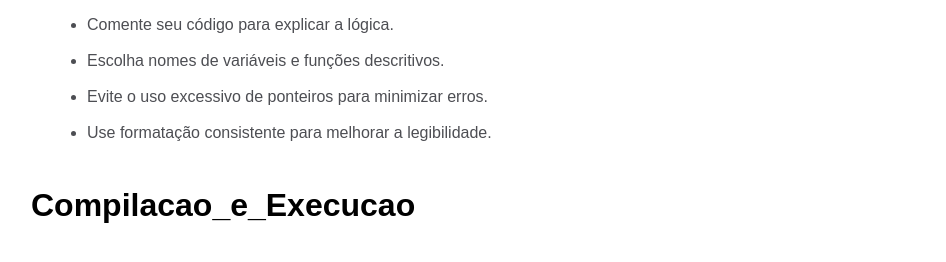
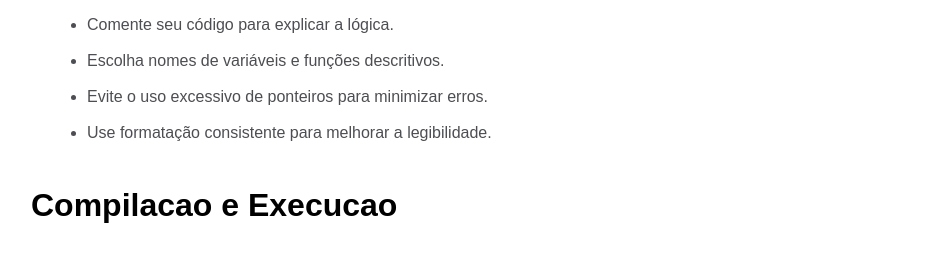
Before and after one commit to gilmarserafim1/technical-documentation, a plain HTML site: page index.html in a window 1280 px wide. Shown: the part 2939-3201 px from the top of the page, without its empty margins (309-1255 px from the left). Drawn offline with Linux system fonts and the light colour scheme.

```diff
--- a/index.html
+++ b/index.html
@@ -132,7 +132,7 @@
         </section>
 
         <section id="Compilacao_e_Execucao" class="main-section">
-            <header>Compilacao_e_Execucao</header>
+            <header>Compilacao e Execucao</header>
             <article>
                <p>Para compilar e executar programas C, você precisa de um compilador C, como o GCC (GNU Compiler Collection). Use o seguinte comando para compilar e executar seu programa:</p>
                <code>gcc seu_programa.c -o seu_programa</code>
```
